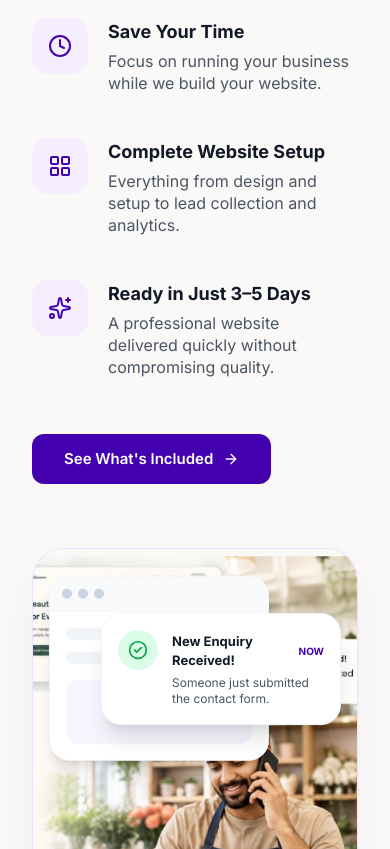
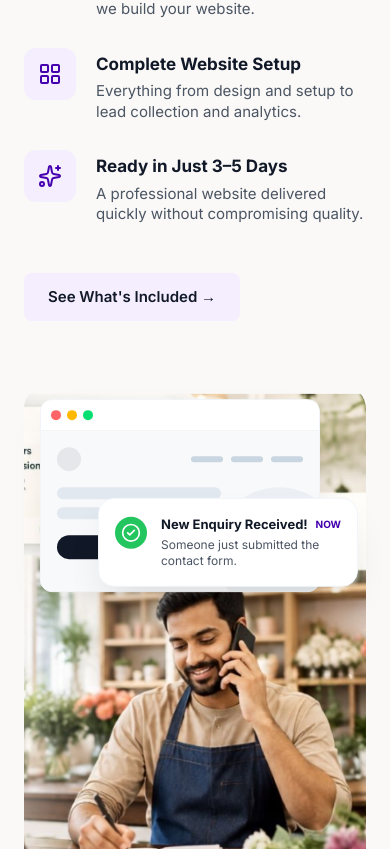
Before and after one commit to zehracodes29/landingpage, a React (Vite) app in the folder pagemistri-landing/: page / in a window 390 px wide. Shown: the part 2615-3464 px from the top of the page. Built offline with nearby package versions, Linux system fonts and the light colour scheme.

Commit message:
refactor: update BusinessBenefits layout, styling, and copy for improved responsiveness and visual alignment

```diff
--- a/pagemistri-landing/src/components/BusinessBenefits.jsx
+++ b/pagemistri-landing/src/components/BusinessBenefits.jsx
@@ -1,13 +1,13 @@
 import React from 'react';
 import { motion } from 'framer-motion';
-import { Clock, LayoutGrid, Sparkles, ArrowRight, CheckCircle2 } from 'lucide-react';
+import { Clock, LayoutGrid, Sparkles, CheckCircle2 } from 'lucide-react';
 import image1 from '../assets/images/image1.png';
 
 const BusinessBenefits = () => {
   return (
-    <section className="relative bg-[#FAF9F7] py-16 md:py-24 lg:py-[96px] overflow-hidden font-sans">
-      <div className="max-w-[1280px] mx-auto px-8 lg:px-[32px] w-full">
-        <div className="flex flex-col lg:flex-row gap-16 lg:gap-[64px] items-center">
+    <section className="relative bg-[#FAF9F7] py-16 md:py-24 overflow-hidden font-sans">
+      <div className="max-w-[1280px] mx-auto px-6 md:px-8 lg:px-[32px] w-full">
+        <div className="flex flex-col lg:flex-row items-center">
 
           {/* Left Column */}
           <motion.div
@@ -15,125 +15,137 @@ const BusinessBenefits = () => {
             whileInView={{ opacity: 1, y: 0 }}
             viewport={{ once: true, margin: "-50px" }}
             transition={{ duration: 0.7, ease: "easeOut" }}
-            className="w-full lg:w-[42%] flex flex-col items-start gap-10"
+            className="w-full lg:w-[45%] flex flex-col items-start gap-8 z-20 relative"
           >
             {/* Header Content */}
-            <div className="flex flex-col gap-6 w-full">
-              <span className="text-[#4400AF] text-xs md:text-[13px] font-bold uppercase tracking-[0.15em]">
+            <div className="flex flex-col gap-4 w-full">
+              <span className="text-[#4400AF] text-[16px] font-bold">
                 Built for Busy Business Owners
               </span>
-              <h2 className="text-[36px] md:text-[46px] lg:text-[56px] xl:text-[60px] font-[800] text-[#111827] leading-[1.1] tracking-tight">
+              <h2 className="text-[36px] md:text-[46px] lg:text-[48px] xl:text-[52px] font-[800] text-[#111827] leading-[1.15] tracking-tight">
                 Your Business Needs Your Time.<br />Your Website Doesn't.
               </h2>
-              <p className="text-[18px] text-[#4B5563] leading-[1.8] max-w-[540px]">
-                We understand that your focus should be on growing your business, not figuring out how to build a website. We take care of everything so you don't have to.
+              <p className="text-[17px] text-[#4B5563] leading-[1.6] max-w-[540px] mt-2">
+                You're busy running your business. We'll design, build and launch your website - so you can focus on serving your customers.
               </p>
             </div>
 
             {/* Features */}
-            <div className="flex flex-col gap-[28px] w-full">
+            <div className="flex flex-col gap-[28px] w-full mt-4">
               {/* Feature 1 */}
               <motion.div
                 whileHover={{ y: -2 }}
-                className="flex gap-[20px] items-start transition-all hover:shadow-[0_10px_30px_-15px_rgba(68,0,175,0.15)] rounded-2xl p-2 -ml-2 bg-transparent hover:bg-white/50"
+                className="flex gap-[20px] items-start transition-all"
               >
-                <div className="flex h-[56px] w-[56px] shrink-0 items-center justify-center rounded-[16px] bg-[#F4EEFF] text-[#4400AF]">
+                <div className="flex h-[52px] w-[52px] shrink-0 items-center justify-center rounded-[12px] bg-[#F4EEFF] text-[#4400AF]">
                   <Clock className="w-6 h-6" />
                 </div>
-                <div className="flex flex-col justify-center min-h-[56px]">
-                  <h3 className="text-lg font-bold text-[#111827]">Save Your Time</h3>
-                  <p className="text-[#4B5563] mt-1 leading-snug">Focus on running your business while we build your website.</p>
+                <div className="flex flex-col justify-center pt-1">
+                  <h3 className="text-[17px] font-bold text-[#111827]">Save Your Time</h3>
+                  <p className="text-[15px] text-[#4B5563] mt-1 leading-snug">Focus on running your business while we build your website.</p>
                 </div>
               </motion.div>
 
               {/* Feature 2 */}
               <motion.div
                 whileHover={{ y: -2 }}
-                className="flex gap-[20px] items-start transition-all hover:shadow-[0_10px_30px_-15px_rgba(68,0,175,0.15)] rounded-2xl p-2 -ml-2 bg-transparent hover:bg-white/50"
+                className="flex gap-[20px] items-start transition-all"
               >
-                <div className="flex h-[56px] w-[56px] shrink-0 items-center justify-center rounded-[16px] bg-[#F4EEFF] text-[#4400AF]">
+                <div className="flex h-[52px] w-[52px] shrink-0 items-center justify-center rounded-[12px] bg-[#F4EEFF] text-[#4400AF]">
                   <LayoutGrid className="w-6 h-6" />
                 </div>
-                <div className="flex flex-col justify-center min-h-[56px]">
-                  <h3 className="text-lg font-bold text-[#111827]">Complete Website Setup</h3>
-                  <p className="text-[#4B5563] mt-1 leading-snug">Everything from design and setup to lead collection and analytics.</p>
+                <div className="flex flex-col justify-center pt-1">
+                  <h3 className="text-[17px] font-bold text-[#111827]">Complete Website Setup</h3>
+                  <p className="text-[15px] text-[#4B5563] mt-1 leading-snug">Everything from design and setup to lead collection and analytics.</p>
                 </div>
               </motion.div>
 
               {/* Feature 3 */}
               <motion.div
                 whileHover={{ y: -2 }}
-                className="flex gap-[20px] items-start transition-all hover:shadow-[0_10px_30px_-15px_rgba(68,0,175,0.15)] rounded-2xl p-2 -ml-2 bg-transparent hover:bg-white/50"
+                className="flex gap-[20px] items-start transition-all"
               >
-                <div className="flex h-[56px] w-[56px] shrink-0 items-center justify-center rounded-[16px] bg-[#F4EEFF] text-[#4400AF]">
+                <div className="flex h-[52px] w-[52px] shrink-0 items-center justify-center rounded-[12px] bg-[#F4EEFF] text-[#4400AF]">
                   <Sparkles className="w-6 h-6" />
                 </div>
-                <div className="flex flex-col justify-center min-h-[56px]">
-                  <h3 className="text-lg font-bold text-[#111827]">Ready in Just 3–5 Days</h3>
-                  <p className="text-[#4B5563] mt-1 leading-snug">A professional website delivered quickly without compromising quality.</p>
+                <div className="flex flex-col justify-center pt-1">
+                  <h3 className="text-[17px] font-bold text-[#111827]">Ready in Just 3–5 Days</h3>
+                  <p className="text-[15px] text-[#4B5563] mt-1 leading-snug">A professional website delivered quickly without compromising quality.</p>
                 </div>
               </motion.div>
             </div>
 
             {/* CTA Button */}
-            <button className="mt-2 h-[50px] px-[32px] bg-[#4400AF] text-white font-semibold text-[15px] rounded-xl flex items-center justify-center gap-2.5 hover:bg-[#35008a] hover:shadow-lg hover:shadow-[#4400AF]/20 transition-all duration-300 transform hover:-translate-y-[2px]">
-              See What's Included
-              <ArrowRight className="w-4 h-4" />
+            <button className="mt-4 h-[48px] px-[24px] bg-[#F4EEFF] text-[#111827] font-semibold text-[15px] rounded-lg flex items-center justify-center gap-2 hover:bg-[#EBE6F5] hover:shadow-md transition-all duration-300 transform hover:-translate-y-[2px]">
+              See What's Included &rarr;
             </button>
           </motion.div>
 
-          {/* Right Column */}
+          {/* Right Column (Image + Cards) */}
           <motion.div
-            initial={{ opacity: 0, scale: 0.98 }}
-            whileInView={{ opacity: 1, scale: 1 }}
-            viewport={{ once: true, margin: "-50px" }}
-            transition={{ duration: 0.8, ease: "easeOut", delay: 0.2 }}
-            className="w-full lg:w-[58%] relative"
+            initial={{ opacity: 0 }}
+            whileInView={{ opacity: 1 }}
+            viewport={{ once: true }}
+            transition={{ duration: 1, ease: "easeOut" }}
+            className="w-full lg:w-[65%] relative mt-16 lg:mt-0 lg:-ml-[10%]"
           >
-            {/* Subtle warm radial gradient */}
-            <div className="absolute top-1/2 left-1/2 -translate-x-1/2 -translate-y-1/2 w-[120%] h-[120%] bg-[radial-gradient(circle,rgba(244,238,255,0.8)_0%,rgba(250,249,247,0)_70%)] rounded-full -z-10 pointer-events-none" />
-
-            {/* Image Container */}
-            <div className="relative w-full h-[420px] md:h-[520px] lg:h-[640px] rounded-[32px] overflow-hidden shadow-[0_20px_50px_-15px_rgba(68,0,175,0.1)] border border-[#DCCEFF]/50 bg-[#FAF9F7]">
+            {/* Image Container with seamless fade masks */}
+            <div className="relative w-full h-[500px] md:h-[600px] lg:h-[700px]">
               <img
                 src={image1}
                 alt="Business Owner working"
-                className="w-full h-full object-cover"
+                className="w-full h-full object-cover rounded-3xl lg:rounded-none lg:rounded-l-3xl"
+                style={{ objectPosition: '70% center' }}
               />
+              {/* Fade masks to blend into background on desktop */}
+              <div className="hidden lg:block absolute inset-0 bg-gradient-to-r from-[#FAF9F7] via-transparent to-transparent w-[30%]" />
+              <div className="hidden lg:block absolute inset-0 bg-gradient-to-t from-[#FAF9F7] via-transparent to-transparent h-full" />
+              <div className="hidden lg:block absolute inset-0 bg-gradient-to-b from-[#FAF9F7] via-transparent to-transparent h-[15%]" />
 
               {/* Floating Overlays */}
 
               {/* Top-Left: Website Preview */}
               <motion.div
-                animate={{ y: [0, -6, 0] }}
-                transition={{ repeat: Infinity, duration: 4.5, ease: "easeInOut" }}
-                className="absolute top-8 left-4 md:left-8 w-[220px] md:w-[260px] bg-white rounded-[20px] shadow-lg border border-slate-100 overflow-hidden z-20"
+                animate={{ y: [0, -4, 0] }}
+                transition={{ repeat: Infinity, duration: 5, ease: "easeInOut" }}
+                className="absolute top-4 md:top-12 left-4 md:left-[15%] w-[280px] md:w-[340px] bg-white rounded-xl shadow-[0_15px_40px_-10px_rgba(0,0,0,0.1)] border border-slate-100 overflow-hidden z-20"
               >
-                <div className="bg-slate-50 border-b border-slate-100 p-3 flex items-center gap-2">
-                  <div className="flex gap-1.5">
-                    <div className="w-2.5 h-2.5 rounded-full bg-slate-300" />
-                    <div className="w-2.5 h-2.5 rounded-full bg-slate-300" />
-                    <div className="w-2.5 h-2.5 rounded-full bg-slate-300" />
+                {/* Fake Browser Header */}
+                <div className="bg-white border-b border-slate-100 p-2.5 flex items-center gap-1.5">
+                  <div className="w-2.5 h-2.5 rounded-full bg-red-400" />
+                  <div className="w-2.5 h-2.5 rounded-full bg-amber-400" />
+                  <div className="w-2.5 h-2.5 rounded-full bg-green-400" />
+                </div>
+                {/* Fake Website Content */}
+                <div className="p-4 bg-[#F8F9FA] h-[160px] relative overflow-hidden">
+                  <div className="flex justify-between items-center mb-4">
+                    <div className="w-6 h-6 rounded-full bg-[#E5E7EB]" />
+                    <div className="flex gap-2">
+                      <div className="w-8 h-1.5 rounded-full bg-slate-300" />
+                      <div className="w-8 h-1.5 rounded-full bg-slate-300" />
+                      <div className="w-8 h-1.5 rounded-full bg-slate-300" />
+                    </div>
                   </div>
-                </div>
-                <div className="p-4 bg-white space-y-3">
-                  <div className="w-1/2 h-3 bg-slate-100 rounded-full" />
-                  <div className="w-3/4 h-3 bg-slate-100 rounded-full" />
-                  <div className="w-full h-16 bg-[#F4EEFF]/60 rounded-xl mt-4" />
+                  <div className="w-2/3 h-3 bg-slate-200 rounded-full mb-2" />
+                  <div className="w-1/2 h-3 bg-slate-200 rounded-full mb-4" />
+                  <div className="w-16 h-6 bg-[#111827] rounded-full" />
+
+                  {/* Fake floral decorative shape */}
+                  <div className="absolute -right-6 -bottom-6 w-32 h-32 bg-[#E2E8F0] rounded-full opacity-50" />
                 </div>
               </motion.div>
 
               {/* Top-Right: Notification Card */}
               <motion.div
-                animate={{ y: [0, 6, 0] }}
-                transition={{ repeat: Infinity, duration: 5, ease: "easeInOut", delay: 1 }}
-                className="absolute top-16 right-4 md:right-8 w-[240px] md:w-[280px] bg-white rounded-[20px] shadow-xl border border-slate-100 p-4 z-20 flex gap-3.5 items-start"
+                animate={{ y: [0, 4, 0] }}
+                transition={{ repeat: Infinity, duration: 4.5, ease: "easeInOut", delay: 1 }}
+                className="absolute top-28 md:top-40 right-2 md:right-[5%] w-[260px] md:w-[280px] bg-white rounded-[16px] shadow-[0_20px_40px_-10px_rgba(0,0,0,0.12)] border border-slate-100 p-4 z-30 flex gap-3.5 items-start"
               >
-                <div className="w-10 h-10 shrink-0 rounded-full bg-green-100 flex items-center justify-center">
-                  <CheckCircle2 className="w-5 h-5 text-green-600" />
+                <div className="w-8 h-8 shrink-0 rounded-full bg-[#22C55E] flex items-center justify-center mt-0.5">
+                  <CheckCircle2 className="w-5 h-5 text-white" />
                 </div>
-                <div className="flex-1 pt-0.5">
-                  <div className="flex justify-between items-center mb-1">
+                <div className="flex-1">
+                  <div className="flex justify-between items-center mb-0.5">
                     <h4 className="text-[13px] font-bold text-[#111827]">New Enquiry Received!</h4>
                     <span className="text-[10px] font-bold text-[#4400AF]">NOW</span>
                   </div>
```
